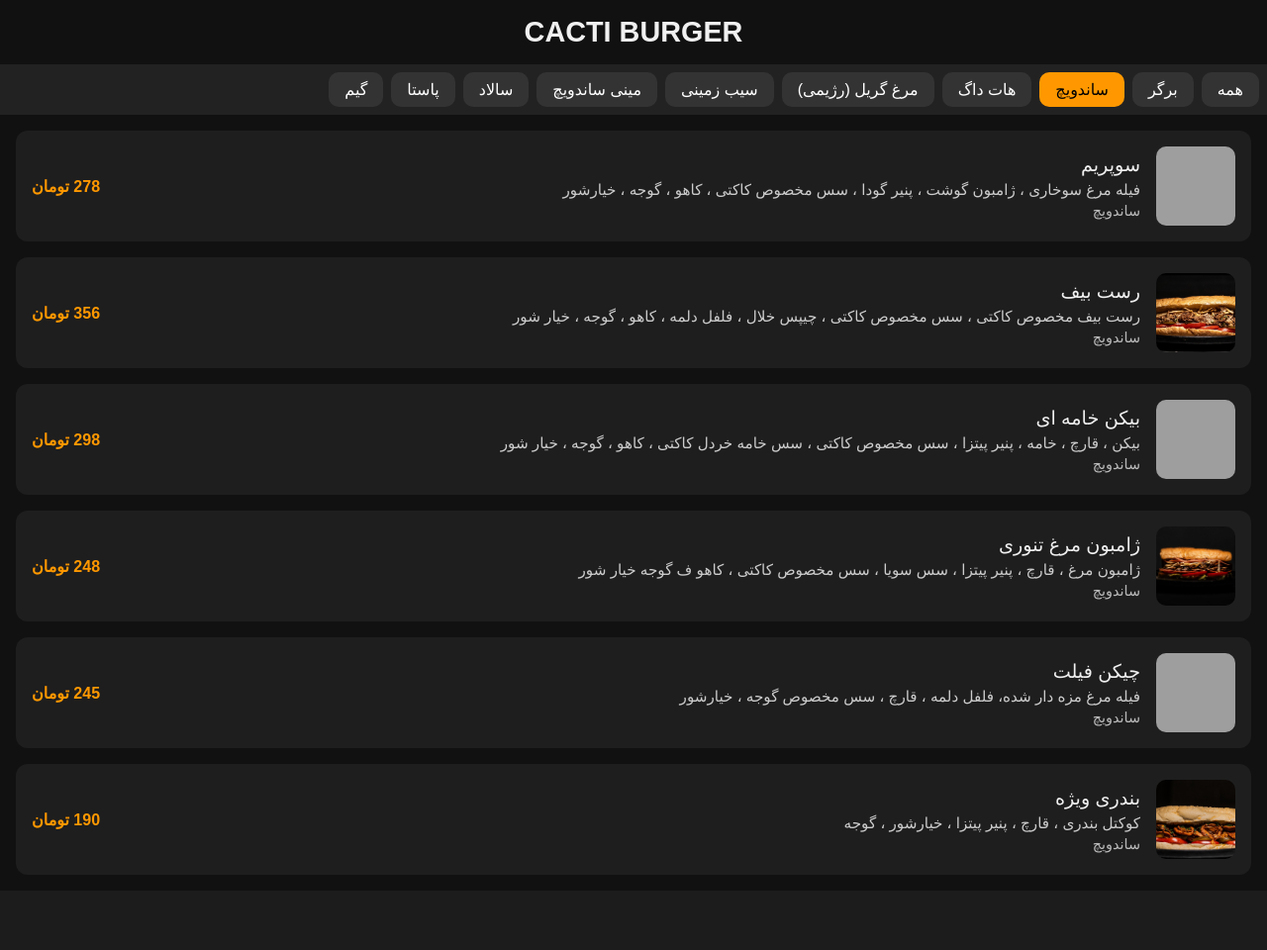
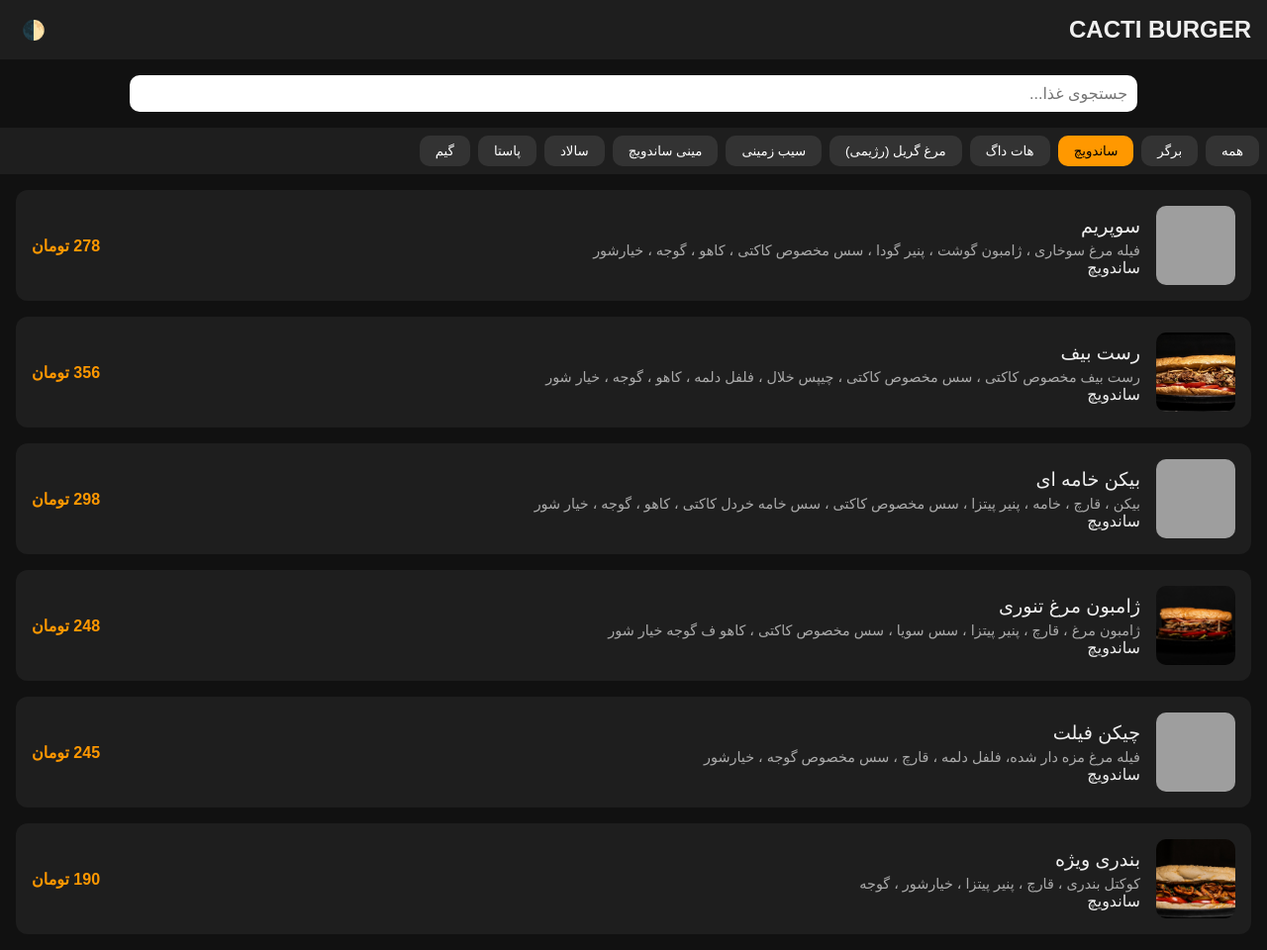
Before and after one commit to shahabRDZ/cacti-menu, a Django app: a page that uses menu/templates/menu/food_menu.html in a window 1280 px wide. Shown: the whole page at 99% size. Before the commit the page ends 868 px from the top, so only its background shows below. Run offline with Django 4.2, Linux system fonts and the light colour scheme; data comes from the database, SQL or seed files in the repository; some web fonts are replaced; grey boxes are pictures that could not be loaded.

Commit message:
Redesign modern UI with dark/light theme, search, and PWA setup

```diff
--- a/menu/templates/menu/food_menu.html
+++ b/menu/templates/menu/food_menu.html
@@ -5,43 +5,76 @@
     <meta charset="UTF-8">
     <meta name="viewport" content="width=device-width, initial-scale=1.0">
     <title>منوی رستوران</title>
+    <link rel="manifest" href="{% static 'manifest.json' %}">
     <link rel="stylesheet" href="https://cdn.jsdelivr.net/npm/vazirmatn@32.105.0/font-face.css">
+    <meta name="theme-color" content="#111" id="theme-color-meta">
     <style>
+        :root {
+            --bg: #111;
+            --text: #f0f0f0;
+            --card: #1e1e1e;
+            --accent: #ff9800;
+        }
+
+        [data-theme="light"] {
+            --bg: #fff;
+            --text: #111;
+            --card: #f9f9f9;
+            --accent: #e65100;
+        }
+
         body {
             margin: 0;
             font-family: "Vazirmatn", sans-serif;
-            background-color: #111;
-            color: #f0f0f0;
+            background-color: var(--bg);
+            color: var(--text);
         }
 
         header {
+            padding: 1rem;
             text-align: center;
-            padding: 1rem;
+            background-color: var(--card);
+            display: flex;
+            justify-content: space-between;
+            align-items: center;
         }
 
         h1 {
             margin: 0;
-            font-size: 1.8rem;
+            font-size: 1.5rem;
+        }
+
+        .toggle-theme {
+            background: none;
+            border: none;
+            color: var(--text);
+            font-size: 1.2rem;
+            cursor: pointer;
+        }
+
+        .search-box {
+            padding: 1rem;
+            text-align: center;
+        }
+
+        .search-box input {
+            padding: 0.6rem;
+            width: 80%;
+            border: none;
+            border-radius: 10px;
+            font-size: 1rem;
         }
 
         .category-bar {
             display: flex;
             overflow-x: auto;
-            overflow-y: hidden;
             padding: 0.5rem;
-            background-color: #222;
             gap: 0.5rem;
-            -webkit-overflow-scrolling: touch;
-            scrollbar-width: none; /* Firefox */
-        }
-
-        .category-bar::-webkit-scrollbar {
-            display: none; /* Chrome, Safari, Samsung */
+            background-color: var(--card);
         }
 
         .category-bar a {
             flex: 0 0 auto;
-            text-decoration: none;
         }
 
         .category-bar button {
@@ -52,28 +85,26 @@
             padding: 0.5rem 1rem;
             cursor: pointer;
             white-space: nowrap;
-            font-size: 1rem;
         }
 
         .category-bar button.active {
-            background-color: #ff9800;
+            background-color: var(--accent);
             color: #000;
         }
 
         .food-list {
-            display: flex;
-            flex-direction: column;
+            padding: 1rem;
+            display: grid;
             gap: 1rem;
-            padding: 1rem;
         }
 
         .food-card {
-            background-color: #1e1e1e;
+            background-color: var(--card);
+            padding: 1rem;
             border-radius: 12px;
-            padding: 1rem;
             display: flex;
+            gap: 1rem;
             align-items: center;
-            gap: 1rem;
         }
 
         .food-card img {
@@ -84,28 +115,22 @@
         }
 
         .food-info {
-            flex-grow: 1;
+            flex: 1;
         }
 
         .food-title {
             font-size: 1.2rem;
-            margin: 0 0 0.3rem;
+            margin-bottom: 0.3rem;
         }
 
         .food-description {
-            font-size: 0.95rem;
-            color: #ccc;
-            margin: 0.3rem 0;
-        }
-
-        .food-category {
+            color: #aaa;
             font-size: 0.9rem;
-            color: #bbb;
         }
 
         .food-price {
             font-weight: bold;
-            color: #ff9800;
+            color: var(--accent);
         }
 
         @media (max-width: 600px) {
@@ -118,44 +143,33 @@
                 width: 100%;
                 height: auto;
             }
-
-            .food-info {
-                width: 100%;
-            }
-
-            .category-bar {
-                justify-content: flex-start;
-            }
         }
     </style>
 </head>
-<body>
+<body data-theme="dark">
 
 <header>
     <h1>CACTI BURGER</h1>
+    <button class="toggle-theme" onclick="toggleTheme()">🌓</button>
 </header>
 
+<div class="search-box">
+    <input type="text" id="searchInput" placeholder="جستجوی غذا...">
+</div>
+
 <div class="category-bar">
-    <a href="{% url 'food_menu' %}">
-        <button class="{% if not selected_category %}active{% endif %}">همه</button>
-    </a>
+    <a href="{% url 'food_menu' %}"><button class="{% if not selected_category %}active{% endif %}">همه</button></a>
     {% for category in categories %}
-    <a href="{% url 'food_by_category' category.name %}">
-        <button class="{% if selected_category == category.name %}active{% endif %}">
-            {{ category.name }}
-        </button>
-    </a>
+        <a href="{% url 'food_by_category' category.name %}">
+            <button class="{% if selected_category == category.name %}active{% endif %}">{{ category.name }}</button>
+        </a>
     {% endfor %}
 </div>
 
-<div class="food-list">
+<div class="food-list" id="foodList">
     {% for food in foods %}
     <div class="food-card">
-        {% if food.image %}
-            <img src="{{ food.image.url }}" alt="{{ food.title }}">
-        {% else %}
-            <img src="{% static 'menu/images/default_food.png' %}" alt="بدون تصویر">
-        {% endif %}
+        <img src="{{ food.image.url }}" alt="{{ food.title }}">
         <div class="food-info">
             <div class="food-title">{{ food.title }}</div>
             <div class="food-description">{{ food.description }}</div>
@@ -166,5 +180,25 @@
     {% endfor %}
 </div>
 
+<script>
+    // Theme toggle
+    function toggleTheme() {
+        const body = document.body;
+        const currentTheme = body.getAttribute('data-theme');
+        const newTheme = currentTheme === 'dark' ? 'light' : 'dark';
+        body.setAttribute('data-theme', newTheme);
+        document.querySelector('#theme-color-meta').setAttribute('content', newTheme === 'dark' ? '#111' : '#fff');
+    }
+
+    // Search filter
+    document.getElementById('searchInput').addEventListener('input', function () {
+        const value = this.value.toLowerCase();
+        const cards = document.querySelectorAll('.food-card');
+        cards.forEach(card => {
+            const text = card.innerText.toLowerCase();
+            card.style.display = text.includes(value) ? 'flex' : 'none';
+        });
+    });
+</script>
 </body>
 </html>
```
